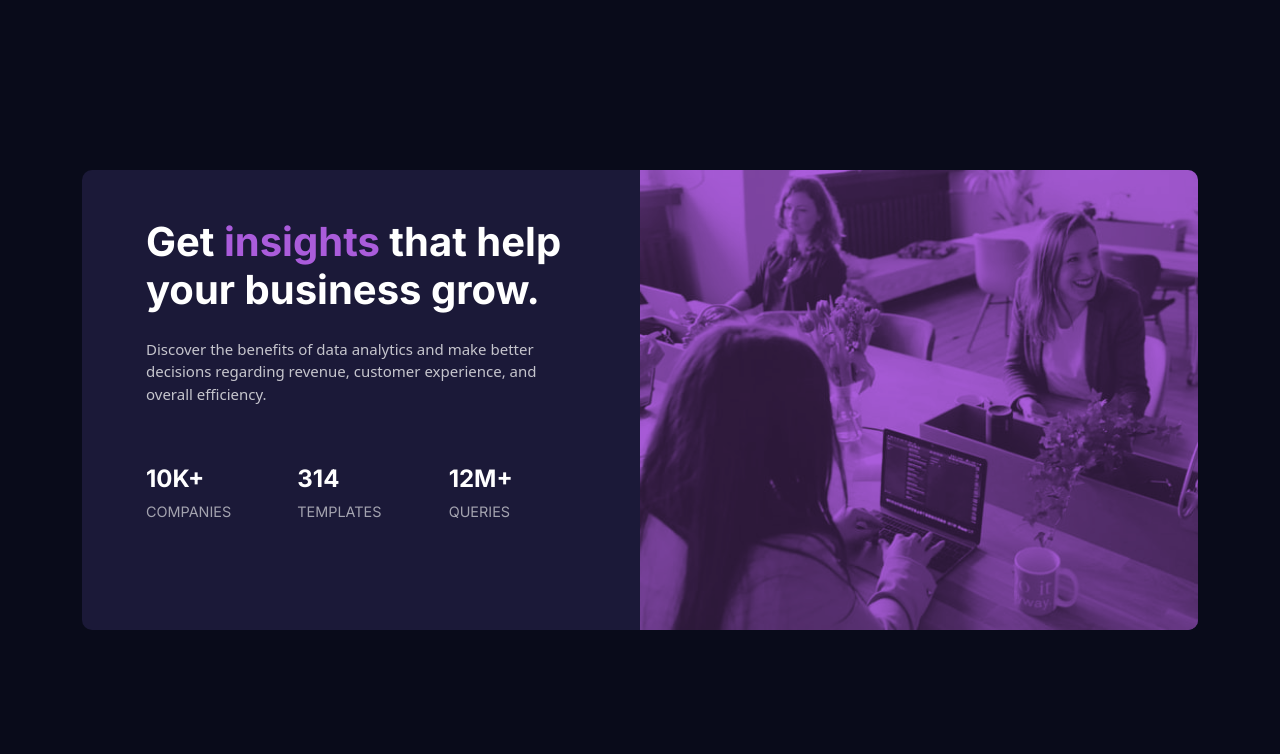
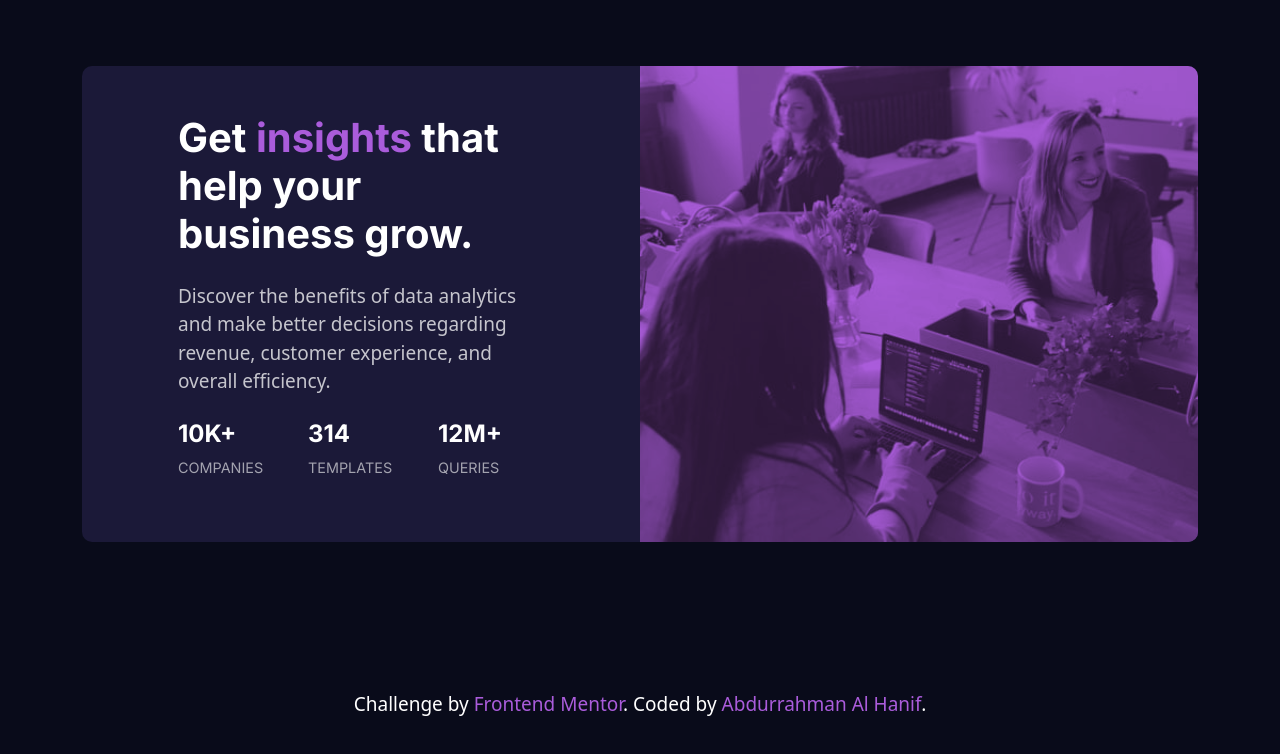
Before and after one commit to unip/fm-stats-component, a plain HTML site: page index.html in a window 1280 px wide. Drawn offline with nearby package versions, Linux system fonts and the light colour scheme.

Commit message:
adjustment

```diff
--- a/index.html
+++ b/index.html
@@ -14,13 +14,13 @@
 </head>
 <body>
 
-  <div class="container d-md-flex align-items-center h-100">
+  <div class="container-md d-md-flex flex-wrap align-items-center h-100">
 
     <div class="stat-card row mx-3 my-4 m-md-0">
       <div class="stat-text col-12 col-md-6 text-center text-md-start d-flex flex-column order-2 order-md-1">
         <h1 class="mb-4">Get <span class="text-violet">insights</span> that help your business grow.</h1>
 
-        <p>
+        <p class="mb-4">
           Discover the benefits of data analytics and make better decisions regarding revenue, customer
           experience, and overall efficiency.
         </p>
@@ -46,11 +46,10 @@
         <img class="d-md-none" src="./images/image-header-mobile.jpg" alt="">
       </div>
     </div>
-
-    <!-- <div class="attribution">
+    <div class="attribution text-center text-white py-3 w-100">
       Challenge by <a href="https://www.frontendmentor.io?ref=challenge" target="_blank">Frontend Mentor</a>.
-      Coded by <a href="#">Your Name Here</a>.
-    </div> -->
+      Coded by <a href="https://github.com/unip">Abdurrahman Al Hanif</a>.
+    </div>
   </div>
 
   <script src="https://cdn.jsdelivr.net/npm/bootstrap@5.0.1/dist/js/bootstrap.bundle.min.js" integrity="sha384-gtEjrD/SeCtmISkJkNUaaKMoLD0//ElJ19smozuHV6z3Iehds+3Ulb9Bn9Plx0x4" crossorigin="anonymous"></script>
--- a/style.scss
+++ b/style.scss
@@ -5,6 +5,9 @@
   --very-dark-blue: hsl(233, 47%, 7%);
   --dark-blue: hsl(244, 38%, 16%);
   --violet: hsl(277, 64%, 61%);
+
+  --transparent1: hsla(0, 0%, 100%, 0.75);
+  --transparent2: hsla(0, 0%, 100%, 0.6);
 }
 
 html, body {
@@ -12,8 +15,8 @@ html, body {
 }
 
 body {
-  color: hsla(0, 0%, 100%, 0.75);
-  font-size: 15px;
+  color: var(--transparent1);
+  font-size: 19px;
   font-weight: 200;
   background-color: hsl(233, 47%, 7%);
 
@@ -23,7 +26,7 @@ body {
     overflow: hidden;
 
     .stat-text {
-      padding: 3rem 4rem;
+      padding: 3rem 6rem;
 
       @media (max-width: 375px) {
         padding: 2rem 1.8rem;
@@ -39,7 +42,7 @@ body {
     .stats {
       font-family: 'Inter', sans-serif;
       p {
-        color: hsla(0, 0%, 100%, 0.6);
+        color: var(--transparent2);
         font-size: 0.9rem;
       }
     }
@@ -62,3 +65,14 @@ body {
 .text-violet {
   color: var(--violet);
 }
+
+.attribution {
+  a {
+    color: var(--violet);
+    text-decoration: none;
+
+    &:hover {
+      color: var(--transparent2);
+    }
+  }
+}
```
Also changed, not shown: style.css, 1 other file.
